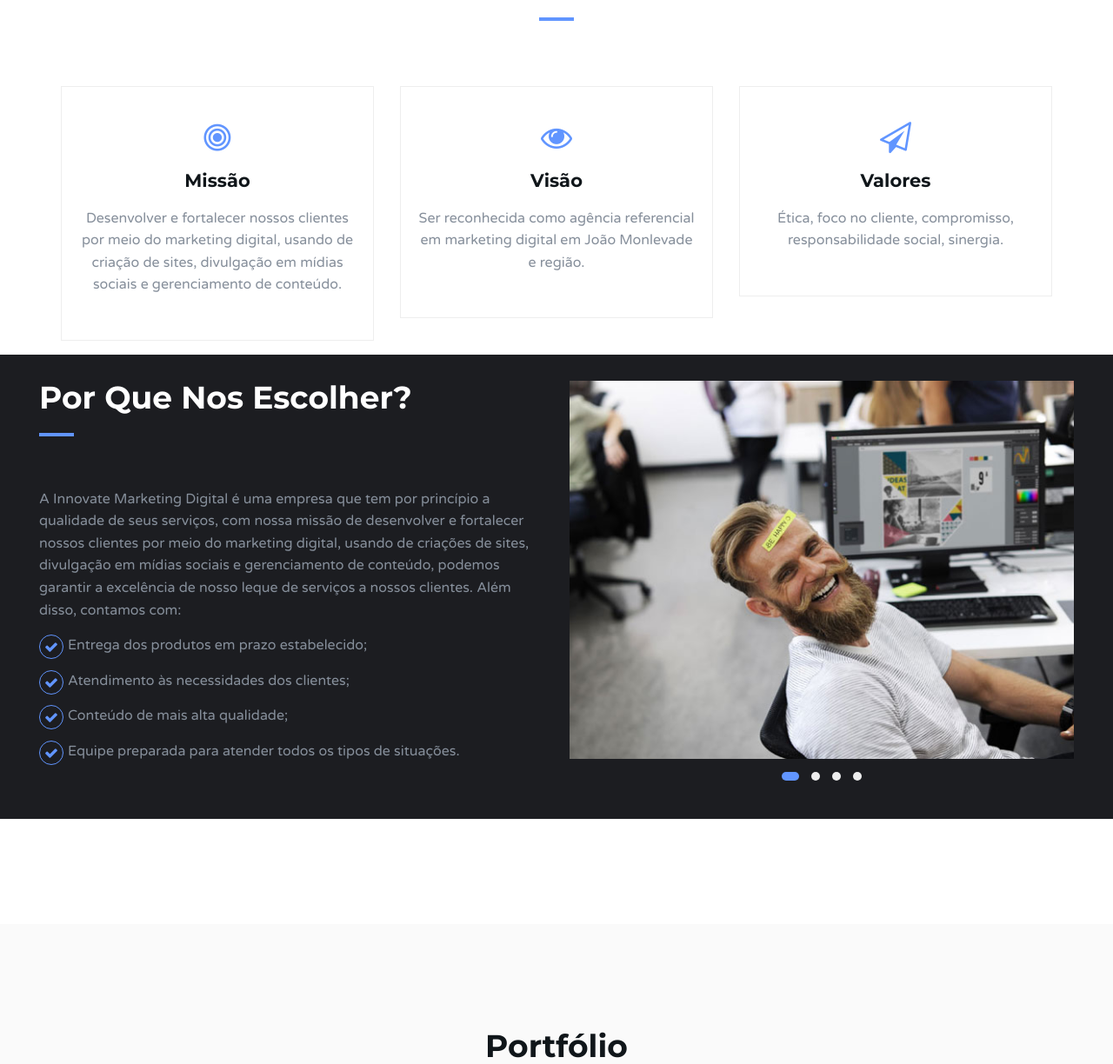
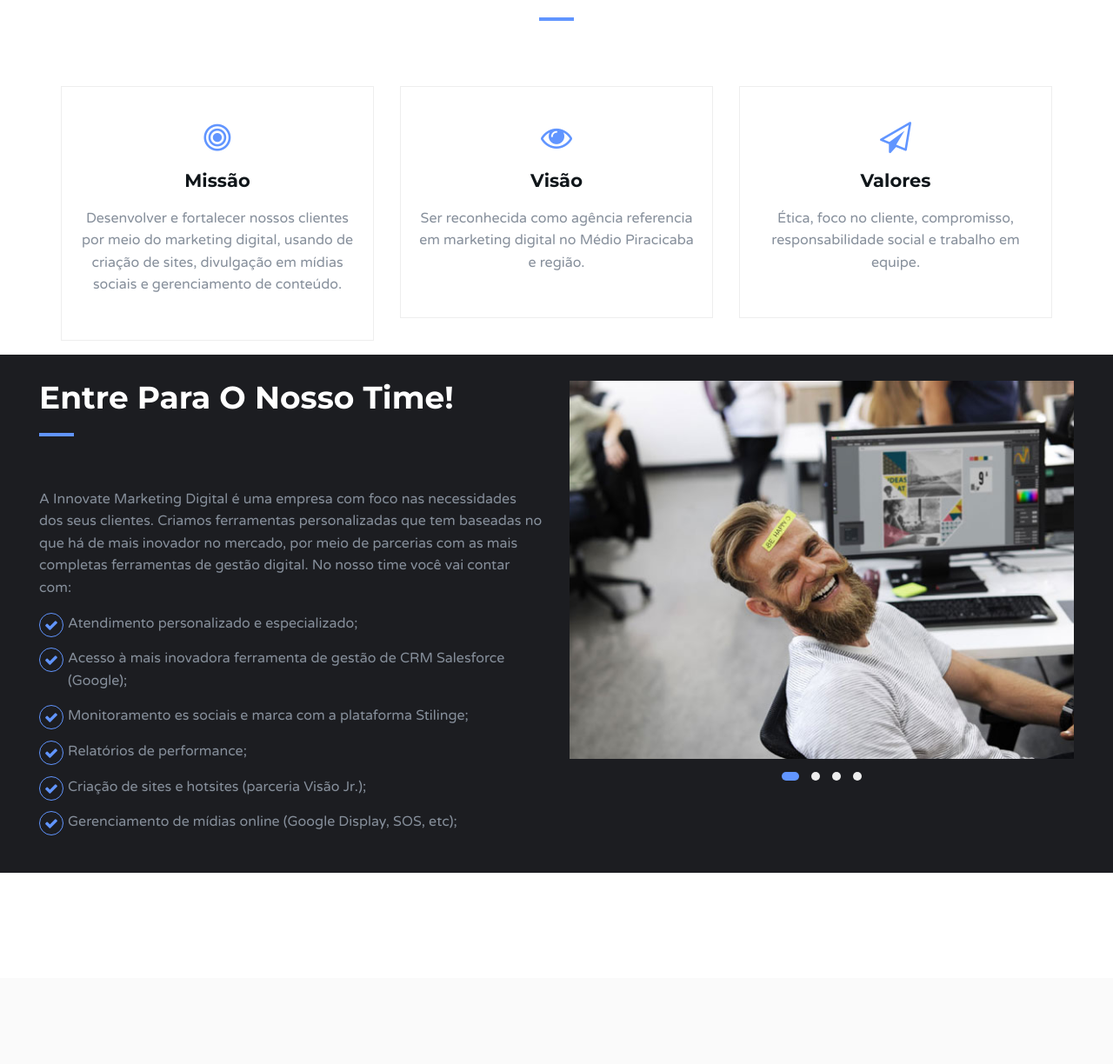
Before and after one commit to visaojr/Grupo2-Trainee, a PHP site: page / in a window 1280 px wide; the page is wider, and only the part inside the window is pictured. Shown: the part 960-2184 px from the top of that part at 87% size. Run offline with PHP 8.4, Linux system fonts and the light colour scheme.

Commit message:
mudanças

```diff
--- a/site/index.php
+++ b/site/index.php
@@ -148,8 +148,7 @@
 					<div class="about">
 						<i class="fa fa-eye"></i>
 						<h3>Visão</h3>
-						<p>Ser reconhecida como agência referencial em marketing digital
-							em João Monlevade e região.</p>
+						<p>Ser reconhecida como agência referencia em marketing digital no Médio Piracicaba e região.</p>
 					</div>
 				</div>
 				<!-- /about -->
@@ -159,7 +158,7 @@
 					<div class="about">
 						<i class="fa fa-send-o"></i>
 						<h3>Valores</h3>
-						<p>Ética, foco no cliente, compromisso, responsabilidade social, sinergia.</p>
+						<p>Ética, foco no cliente, compromisso, responsabilidade social e trabalho em equipe.</p>
 					</div>
 				</div>
 				<!-- /about -->
@@ -180,30 +179,36 @@
 					<!-- why choose us content -->
 					<div class="col-md-6">
 						<div class="section-header">
-							<h2 class="title">Por que nos escolher?</h2>
+							<h2 class="title">Entre para o nosso time!</h2>
 						</div>
-						<p>A Innovate Marketing Digital é uma empresa que tem por princípio a qualidade de seus
-							serviços, com nossa missão de desenvolver e fortalecer nossos clientes por meio do marketing
-							digital, usando de criações de sites, divulgação em mídias sociais e gerenciamento de
-							conteúdo, podemos garantir a excelência de nosso leque de serviços a nossos clientes. Além
-							disso, contamos com:
+						<p>A Innovate Marketing Digital é uma empresa com foco nas necessidades dos seus clientes. Criamos ferramentas personalizadas que tem baseadas no que há de mais inovador no mercado, por meio de parcerias com as mais completas ferramentas de gestão digital.
+							No nosso time você vai contar com:
+
 
 						</p>
 						<div class="feature">
 							<i class="fa fa-check"></i>
-							<p>Entrega dos produtos em prazo estabelecido;</p>
+							<p>Atendimento personalizado e especializado;</p>
 						</div>
 						<div class="feature">
 							<i class="fa fa-check"></i>
-							<p>Atendimento às necessidades dos clientes;</p>
+							<p>Acesso à mais inovadora ferramenta de gestão de CRM Salesforce (Google);</p>
 						</div>
 						<div class="feature">
 							<i class="fa fa-check"></i>
-							<p>Conteúdo de mais alta qualidade;</p>
+							<p>Monitoramento es sociais e marca com a plataforma Stilinge;</p>
 						</div>
 						<div class="feature">
 							<i class="fa fa-check"></i>
-							<p>Equipe preparada para atender todos os tipos de situações.</p>
+							<p>Relatórios de performance;</p>
+						</div>
+						<div class="feature">
+							<i class="fa fa-check"></i>
+							<p>Criação de sites e hotsites (parceria Visão Jr.);</p>
+						</div>
+						<div class="feature">
+							<i class="fa fa-check"></i>
+							<p>Gerenciamento de mídias online (Google Display, SOS, etc);</p>
 						</div>
 					</div>
 					<!-- /why choose us content -->
```
